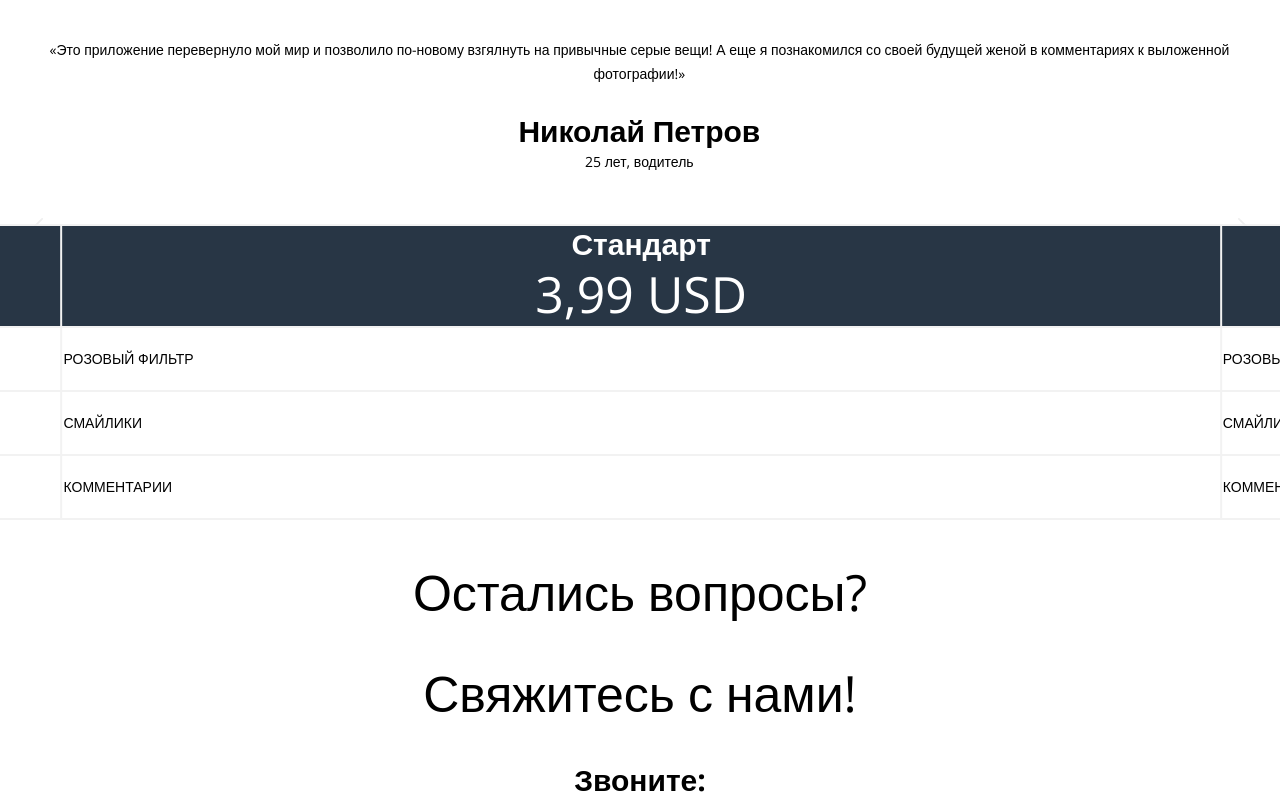
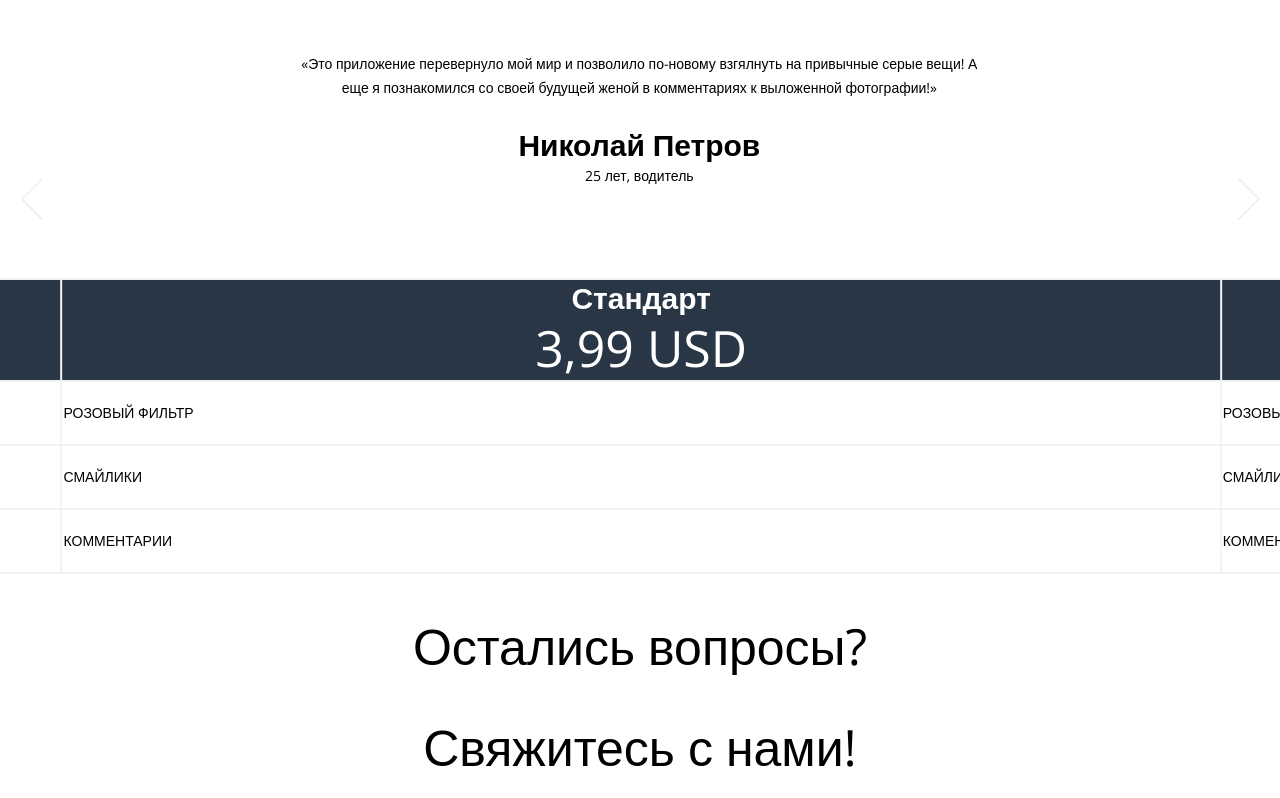
Before and after one commit to sanchopanda/pink-adaptive, a website: page index.html in a window 1280 px wide. Shown: the part 1777-2575 px from the top of the page. Drawn offline with nearby package versions, Linux system fonts and the light colour scheme; files that its build step writes are made by us from their sources.

Commit message:
slider finish

```diff
--- a/index.html
+++ b/index.html
@@ -137,37 +137,45 @@
           </div>
         </div>
       </section>
-      <section class="reviews">
-        <div class="slider">
+      <section class="reviews slider">
+
           <button class="slider__arrow slider__arrow--left"></button>
           <button class="slider__arrow slider__arrow--right"></button>
           <input type="radio" name="reviews" id="radio1" class="slider__radio" checked>
           <input type="radio" name="reviews" id="radio2" class="slider__radio">
           <input type="radio" name="reviews" id="radio3" class="slider__radio">
-          <div class="reviews__wrapper slider__wrapper">
-            <blockquote class="reviews__item slider__item slider__item1">
+          <div class="slider__wrapper">
+            <blockquote class="reviews__item slider__item slider__item1 ">
+              <div class="reviews__wrapper">
                 <cite class="reviews__author-name reviews__author-name--mobile bold-title">Николай Петров</cite>
                 <p class="reviews__text small-p">
                   «Это приложение перевернуло мой мир и позволило по-новому взгялнуть на привычные серые вещи! А еще я познакомился со своей будущей женой в комментариях к выложенной фотографии!»
                 </p>
                 <cite class="reviews__author-name reviews__author-name--tablet bold-title">Николай Петров</cite>
                  <p class="small-p reviews__author-description">25 лет, водитель</p>
+              </div>
             </blockquote>
-            <blockquote class="reviews__item slider__item slider__item2">
+
+            <blockquote class="reviews__item slider__item slider__item2 ">
+              <div class="reviews__wrapper">
                <cite class="reviews__author-name reviews__author-name--mobile bold-title">Николай Петров</cite>
                <p class="reviews__text small-p">
                 Lorem ipsum dolor sit amet, consectetur adipisicing elit. Praesentium tempora omnis fugiat neque sed ducimus aperiam nulla, expedita quis asperiores exercitationem est, ab temporibus quam blanditiis, quibusdam aliquid. Praesentium, obcaecati.
               </p>
               <cite class="reviews__author-name reviews__author-name--tablet bold-title">Николай Петров</cite>
               <p class="small-p reviews__author-description">25 лет, водитель</p>
+              </div>
             </blockquote>
-            <blockquote class="reviews__item slider__item slider__item3">
+            <blockquote class="reviews__item slider__item slider__item3 ">
+              <div class="reviews__wrapper">
                <cite class="reviews__author-name reviews__author-name--mobile bold-title">Николай Петров</cite>
                <p class="reviews__text small-p">
                 Lorem ipsum dolor sit amet, consectetur adipisicing elit. Dicta ipsum aspernatur aliquam velit, in quisquam! Voluptas amet enim inventore reiciendis recusandae ea minus officia quo doloribus debitis. Consequatur beatae aspernatur alias porro quidem illo ipsum rem perferendis reprehenderit temporibus! Modi nesciunt culpa, nemo accusamus at debitis sed, quasi tempore voluptatem!
               </p>
               <cite class="reviews__author-name reviews__author-name--tablet bold-title">Николай Петров</cite>
               <p class="small-p reviews__author-description">25 лет, водитель</p>
+              </div>
+
             </blockquote>
           </div>
            <div class="reviews__toggles slider__toggles">
@@ -175,7 +183,7 @@
               <label for="radio2"></label>
               <label for="radio3"></label>
             </div>
-        </div>
+
       </section>
       <section class="price">
         <div class="container">
--- a/sass/reviews.scss
+++ b/sass/reviews.scss
@@ -1,13 +1,19 @@
-.reviews .container {
-  padding-top: 40px;
-  padding-bottom: 40px;
-  position: relative;
+.reviews {
+  padding: 40px 0;
 }
 
 
+.reviews__wrapper {
+  max-width: 690px;
+  margin: 0 auto;
+}
 
 .reviews__item {
   text-align: center;
+  margin: 0;
+  margin-bottom: 50px;
+  padding: 0 20px;
+  box-sizing: border-box;
 }
 
 .reviews__author-name--tablet,
--- a/sass/slider.scss
+++ b/sass/slider.scss
@@ -1,6 +1,5 @@
 .slider {
   position: relative;
-  margin: 40px 0;
 }
 
 .slider__wrapper {
@@ -51,10 +50,6 @@
   top: 0;
   left: 0;
   width: 33.3%;
-  margin: 0;
-  margin-bottom: 50px;
-  padding: 0 20px;
-  box-sizing: border-box;
 }
 
 .slider__item2 {
```
Lines whose indentation alone changed are shown as unchanged.
